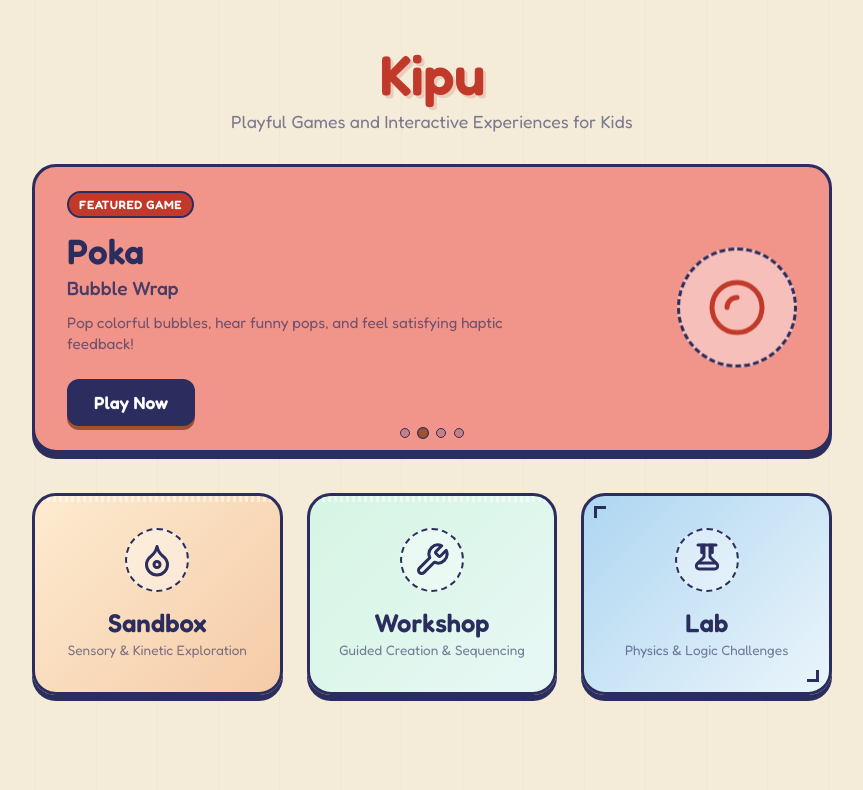
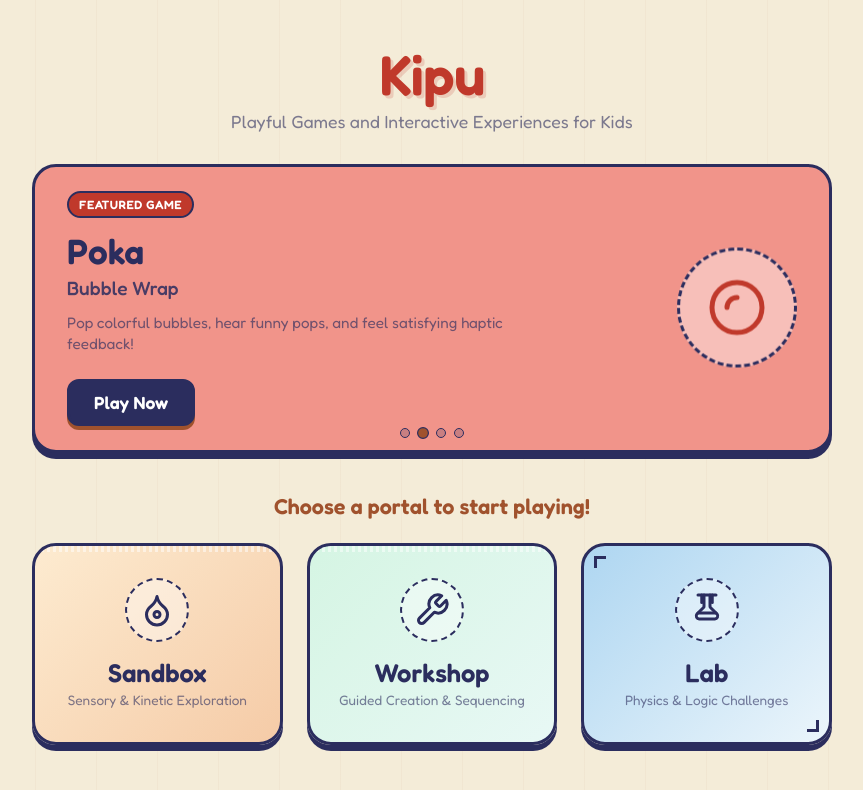
Before and after one commit to higherkey/kipu, a website built with Vite: page index.html in a window 1280 px wide. Shown: the whole page, without its empty margins (208-1071 px from the left). Built offline with nearby package versions, Linux system fonts and the light colour scheme; some packages are replaced by stand-ins of ours.

Commit message:
feat: add portal selection instructional message to lobby homepage

```diff
--- a/index.html
+++ b/index.html
@@ -33,6 +33,8 @@
           </div>
           <div class="hero-dots" id="hero-dots"></div>
         </div>
+
+        <p id="portal-instruction" class="portal-instruction">Choose a portal to start playing!</p>
 
         <!-- Play Portals -->
         <div id="portal-list" class="portals-grid" role="menu">
--- a/src/main.ts
+++ b/src/main.ts
@@ -189,6 +189,7 @@ document.addEventListener('DOMContentLoaded', () => {
     // Show/hide correct views for homepage
     document.getElementById('portal-list')?.classList.remove('hidden');
     document.getElementById('hero-banner')?.classList.remove('hidden');
+    document.getElementById('portal-instruction')?.classList.remove('hidden');
     document.getElementById('game-list')?.classList.add('hidden');
     document.getElementById('back-to-portals-btn')?.classList.add('hidden');
 
@@ -230,6 +231,7 @@ document.addEventListener('DOMContentLoaded', () => {
 
     // Toggle views: hide hero, hide portals list, show games list
     document.getElementById('hero-banner')?.classList.add('hidden');
+    document.getElementById('portal-instruction')?.classList.add('hidden');
     document.getElementById('portal-list')?.classList.add('hidden');
 
     const gameListEl = document.getElementById('game-list');
--- a/src/style.css
+++ b/src/style.css
@@ -406,6 +406,18 @@ html, body {
     height: 5px;
     bottom: -5px;
   }
+}
+
+/* ---- Portal Choice Instruction ---- */
+.portal-instruction {
+  font-family: 'Fredoka', sans-serif;
+  font-size: 1.35rem;
+  font-weight: 600;
+  color: var(--accent);
+  text-align: center;
+  margin: 0 0 1.5rem 0;
+  z-index: 2;
+  position: relative;
 }
 
 /* ---- Play Portals Grid ---- */
```
